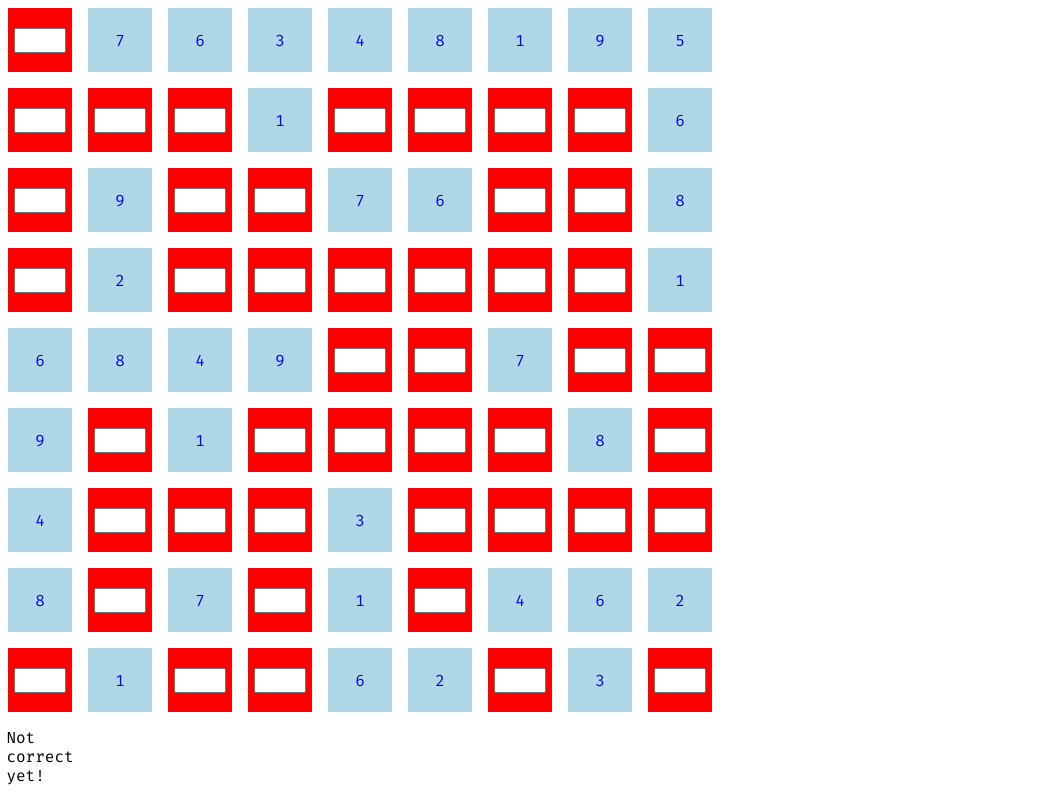
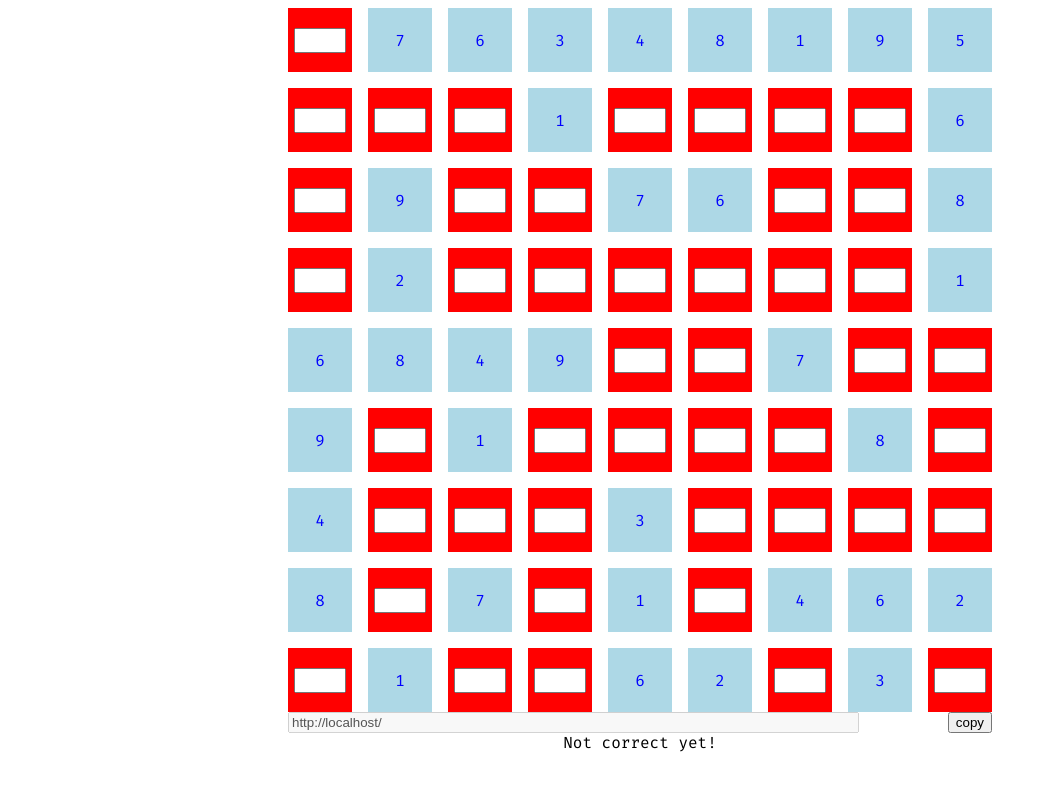
Before and after one commit to ofer987/sudoku, a SvelteKit app: page / in a window 1280 px wide. Shown: the whole page, without its empty margins (0-1048 px from the left). Built offline with nearby package versions, Linux system fonts and the light colour scheme.

Commit message:
bug fixes

```diff
--- a/package.json
+++ b/package.json
@@ -21,12 +21,10 @@
 		"@sveltejs/adapter-static": "^3.0.1",
 		"@sveltejs/kit": "^2.0.0",
 		"@sveltejs/vite-plugin-svelte": "^3.0.0",
-		"@types/crypto-js": "^4.2.2",
 		"@types/eslint": "8.56.0",
 		"@types/lodash": "^4.14.202",
 		"@typescript-eslint/eslint-plugin": "^6.0.0",
 		"@typescript-eslint/parser": "^6.0.0",
-		"crypto-js": "^4.2.0",
 		"eslint": "^8.56.0",
 		"eslint-config-prettier": "^9.1.0",
 		"eslint-plugin-svelte": "^2.35.1",
--- a/src/routes/+page.svelte
+++ b/src/routes/+page.svelte
@@ -21,6 +21,8 @@
 	<title>Dan's Sudoku (Puzzles generated using third-party library)</title>
 </svelte:head>
 
+<body>
+	<div class="container">
 		{#if typeof puzzle != 'undefined'}
 			<Puzzle {puzzle} />
 		{:else}
@@ -28,3 +30,20 @@
 				<Puzzle puzzle={resolvedPuzzle} />
 			{/await}
 		{/if}
+	</div>
+</body>
+
+<style lang="scss">
+	@import '@fontsource/fira-mono';
+
+	body {
+		font-family: 'Fira Mono';
+
+		.container {
+			display: flex;
+			align-items: center;
+			justify-content: center;
+			flex-direction: column;
+		}
+	}
+</style>
--- a/src/routes/Puzzle.svelte
+++ b/src/routes/Puzzle.svelte
@@ -7,20 +7,37 @@
 
 	let state = startingBoard;
 
-	function recordState(): void {
-		history.pushState({}, 'next page', `#${puzzle.toHash}`);
+	let pageId = 0;
+	$: pageUrl = window.location.toString();
+
+	async function recordState(): Promise<void> {
+		pageId += 1;
+		console.log(`Page Id is ${pageId}`);
+
+		const url = `#${puzzle.toHash}`;
+		history.pushState({ pageId: pageId, url: url }, '', url);
+		pageUrl = window.location.toString();
+	}
+
+	async function copyUrlToClipboard(): Promise<void> {
+		const url = window.location.toString();
+
+		await navigator.clipboard.writeText(url);
 	}
 </script>
-
-<svelte:head>
-	<title>Dan's Sudoku (Puzzles generated using third-party library)</title>
-</svelte:head>
 
 <div class="puzzle">
 	{#each state as value}
 		<Tile bind:tile={value} on:numberChanged={recordState} />
 	{/each}
+</div>
 
+<div class="state">
+	<input id="value" value={pageUrl} disabled={true} />
+	<input id="button" type="button" value="copy" on:click={copyUrlToClipboard} />
+</div>
+
+<div class="results">
 	{#if puzzle.isCorrect}
 		<div>Correct!</div>
 	{:else}
@@ -29,16 +46,22 @@
 </div>
 
 <style lang="scss">
-	@import '@fontsource/fira-mono';
-
 	.puzzle {
-		font-family: 'Fira Mono';
-
 		display: grid;
 		grid-gap: 1em;
 		grid-template-rows: 4em 4em 4em 4em 4em 4em 4em 4em 4em;
 		grid-template-columns: 4em 4em 4em 4em 4em 4em 4em 4em 4em;
-		align-items: center;
+		/* align-items: center; */
 		justify-items: center;
 	}
+
+	.state {
+		display: flex;
+		justify-content: space-between;
+		width: 44em;
+
+		#value {
+			width: 80%;
+		}
+	}
 </style>
--- a/src/routes/Tile.svelte
+++ b/src/routes/Tile.svelte
@@ -101,11 +101,11 @@
 			class:correct={tile.isCorrect}
 			min="1"
 			max="9"
-			on:mousedown={() => {
+			on:mouseup={() => {
 				dispatch('numberChanged');
 				select();
 			}}
-			on:keydown={() => {
+			on:keyup={() => {
 				dispatch('numberChanged');
 				select();
 			}}
```
Also changed, not shown: src/routes/puzzle.ts (+2 -6 lines). Lines whose indentation alone changed are shown as unchanged.
